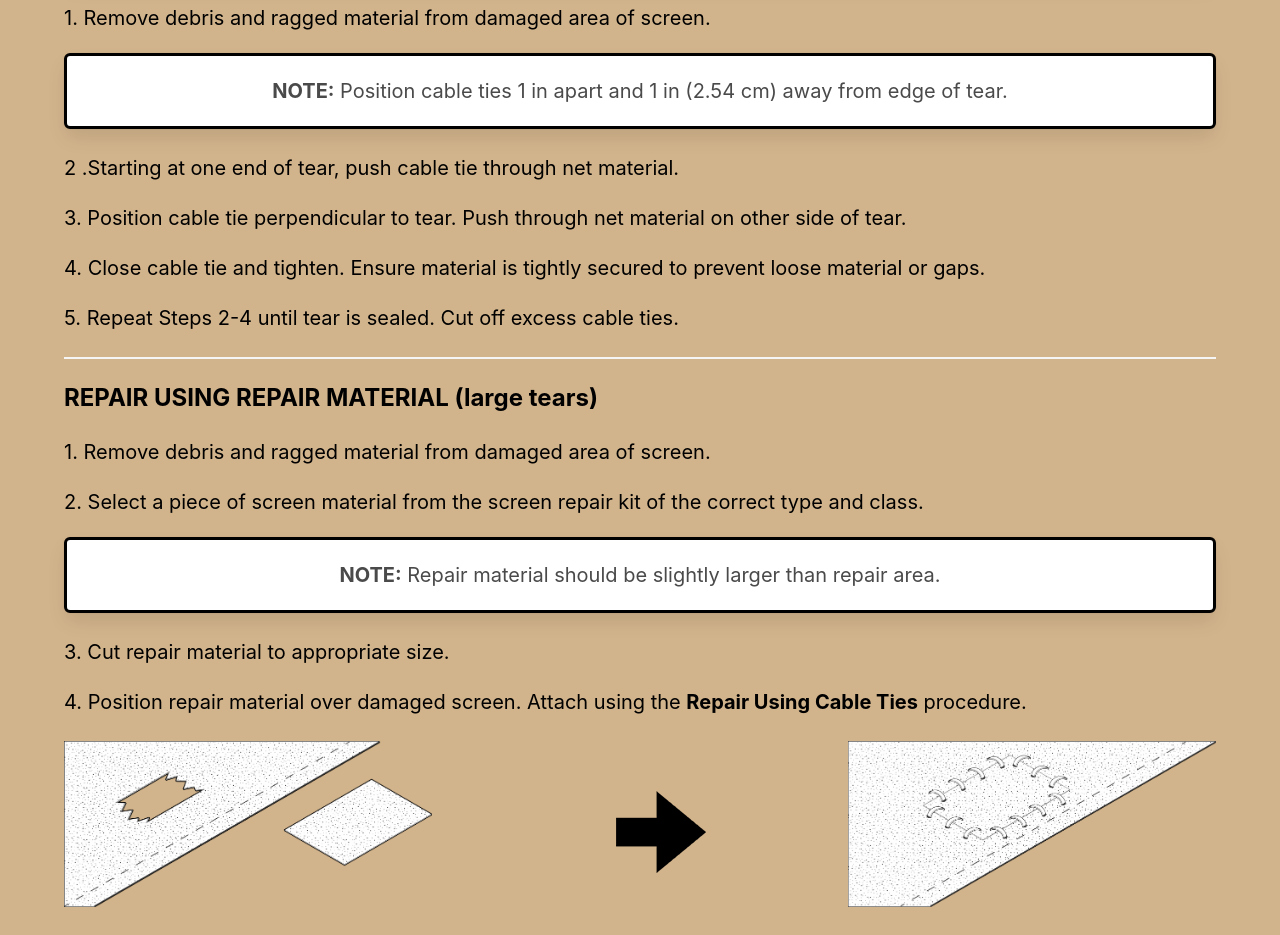
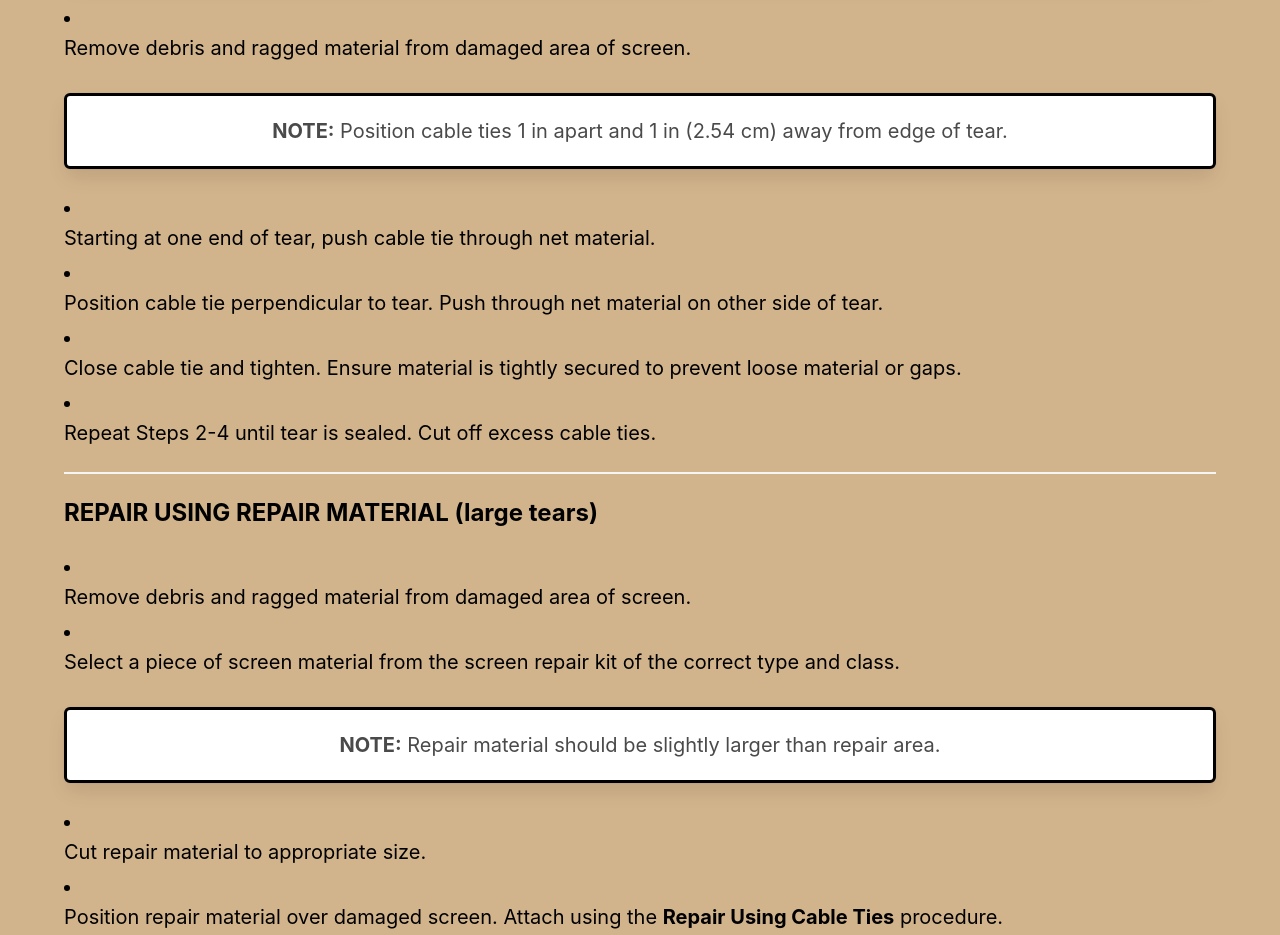
Before and after one commit to naricci/qrg-website, a plain HTML site: page views/maintenance.html in a window 1280 px wide. Shown: the part 373-1308 px from the top of the page. Drawn offline with Linux system fonts and the light colour scheme.

Commit message:
fixing stuff I missed and added a footer

```diff
--- a/views/maintenance.html
+++ b/views/maintenance.html
@@ -302,52 +302,70 @@
 										use twine, cord, string, or lightweight rope.
 									</p>
 								</div>
+								<li>
 									<p>
-									1. Remove debris and ragged material from damaged area of screen.
+										Remove debris and ragged material from damaged area of screen.
 									</p>
-
+								</li>
+								<br>
 								<div class="box">
 									<p class="has-text-centered">
 										<b>NOTE:</b> Position cable ties 1 in apart and 1 in (2.54 cm) away from edge of tear.
 									</p>
 								</div>
+								<li>
 									<p>
-									2 .Starting at one end of tear, push cable tie through net material.
+										Starting at one end of tear, push cable tie through net material.
 									</p>
+								</li>
+								<li>
 									<p>
-									3. Position cable tie perpendicular to tear. Push through net material on other side of tear.
+										Position cable tie perpendicular to tear. Push through net material on other side of tear.
 									</p>
+								</li>
+								<li>
 									<p>
-									4. Close cable tie and tighten. Ensure material is tightly secured to prevent loose material or gaps.
+										Close cable tie and tighten. Ensure material is tightly secured to prevent loose material or gaps.
 									</p>
+								</li>
+								<li>
 									<p>
-									5. Repeat Steps 2-4 until tear is sealed. Cut off excess cable ties.
+										Repeat Steps 2-4 until tear is sealed. Cut off excess cable ties.
 									</p>
+								</li>
 							</div>
 						</div>
 						<hr>
 						<div class="row">
 							<h1 class="subtitle has-text-weight-bold is-4">REPAIR USING REPAIR MATERIAL (large tears)</h1>
 							<div class="content is-medium">
+								<li>
 									<p>
-									1. Remove debris and ragged material from damaged area of screen.
+										Remove debris and ragged material from damaged area of screen.
 									</p>
+								</li>
+								<li>
 									<p>
-									2. Select a piece of screen material from the screen repair kit of the correct type and class.
+										Select a piece of screen material from the screen repair kit of the correct type and class.
 									</p>
+								</li>
+								<br>
 								<div class="box">
 									<p class="has-text-centered">
 										<b>NOTE:</b> Repair material should be slightly larger than repair area.
 									</p>
 								</div>
+								<li>
 									<p>
-									3. Cut repair material to appropriate size.
+										Cut repair material to appropriate size.
 									</p>
+								</li>
+								<li>
 									<p>
-									4. Position repair material over damaged screen. Attach using the <b class="has-text-weight-bold">Repair Using Cable Ties</b> procedure.
+										Position repair material over damaged screen. Attach using the <b class="has-text-weight-bold">Repair Using Cable Ties</b> procedure.
 									</p>
+								</li>
 							</div>
-
 							<div class="rows">
 								<div class="row">
 									<div class="columns">
```
Also changed, not shown: index.html (+7 -1 lines), views/critical_considerations.html (+0 -10 lines). Lines whose indentation alone changed are shown as unchanged.
